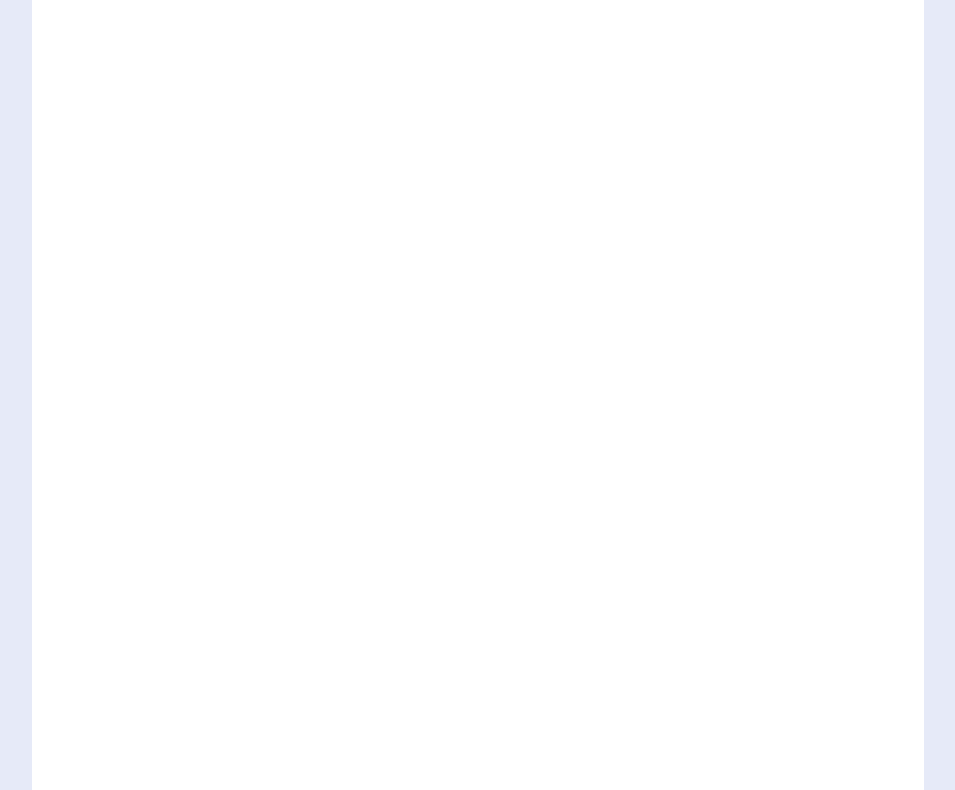
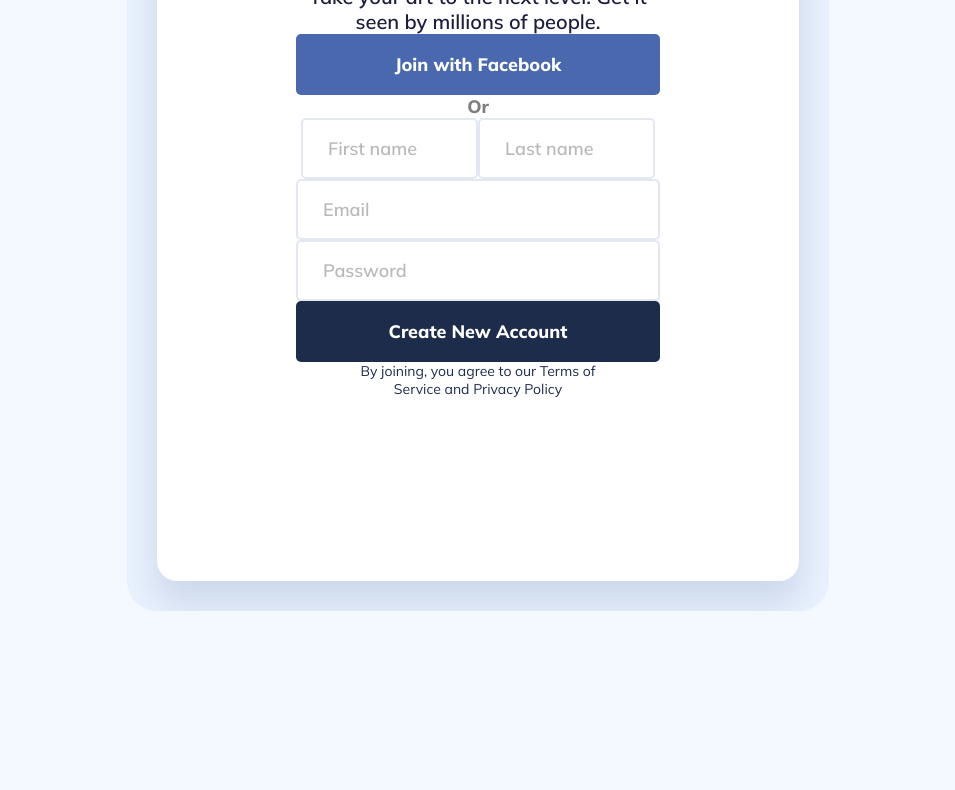
Before and after one commit to mertakkan/signup-form, a plain HTML site: page index.html in a window 1280 px wide. Shown: the part 320-1110 px from the top of the page, without its empty margins (162-1117 px from the left). After the commit the page ends 931 px from the top, so only its background shows below. Drawn offline with Linux system fonts and the light colour scheme.

Commit message:
Components created

```diff
--- a/assets/scss/abstracts/variables/_colors.scss
+++ b/assets/scss/abstracts/variables/_colors.scss
@@ -1,9 +1,8 @@
-$midnight-express: #151b32;
-$periwinkle: #bfc8e6;
 $white: #ffffff;
-$royal-blue: #516fd4;
-$ghost: #fbfcff;
-$cornflower-blue: #849fff;
-$periwinkle-heavy: #bcc6e7;
-$periwinkle-light: #bfc8e5;
-$solitude: #e6eaf8;
+$tangaroa: #1b1c40;
+$periwinkle: #c8d1e5;
+$bunting: #1e2c4b;
+$black: #000000;
+$mariner: #4968ad;
+$solitude: #e8f1fd;
+$alice-blue: #f4f9ff;
--- a/assets/scss/abstracts/variables/_radius.scss
+++ b/assets/scss/abstracts/variables/_radius.scss
@@ -1,5 +1,3 @@
-$r-xs: 4px;
-$r-sm: 8px;
-$r-md: 10px;
-$r-lg: 16px;
-$r-xl: 97px;
+$r-sm: 5px;
+$r-md: 20px;
+$r-lg: 30px;
--- a/assets/scss/abstracts/variables/_spacing.scss
+++ /dev/null
@@ -1,8 +0,0 @@
-$xxs: 2px;
-$xs: 4px;
-$sm: 8px;
-$md: 16px;
-$lg: 20px;
-$xl: 24px;
-$xxl: 70px;
-$xxxl: 100px;
--- a/assets/scss/abstracts/variables/_typography.scss
+++ b/assets/scss/abstracts/variables/_typography.scss
@@ -1,11 +1,10 @@
-$first-font: "Poppins", sans-serif;
-$second-font: "Merriweather", serif;
+$first-font: "Mulish", sans-serif;
 
-$fs-xs: 12px;
-$fs-sm: 14px;
-$fs-md: 16px;
-$fs-lg: 18px;
-$fs-xl: 32px;
+$fs-xs: 14px;
+$fs-sm: 18px;
+$fs-md: 20px;
+$fs-lg: 36px;
 
-$font-bold: 700;
-$font-black: 900;
+$font-light: 400;
+$font-bold: 600;
+$font-black: 800;
--- a/assets/scss/base/_fonts.scss
+++ b/assets/scss/base/_fonts.scss
@@ -1 +1,3 @@
-@import url('https://fonts.googleapis.com/css2?family=Merriweather:wght@700;900&family=Mulish:wght@700&family=Poppins:wght@500&display=swap');
+@import url("https://fonts.googleapis.com/css2?family=Mulish:wght@300;400&display=swap");
+@import url("https://fonts.googleapis.com/css2?family=Mulish:wght@300;400;600&display=swap");
+@import url("https://fonts.googleapis.com/css2?family=Mulish:wght@300;400;600;800&display=swap");
--- a/assets/scss/base/_reset.scss
+++ b/assets/scss/base/_reset.scss
@@ -13,14 +13,20 @@
   list-style: none;
 }
 
-select, input {
-    -webkit-appearance: none;
-    -moz-appearance: none;
-    appearance: none;
+ul {
+  display: flex;
+  flex-direction: row;
+}
+
+select,
+input {
+  -webkit-appearance: none;
+  -moz-appearance: none;
+  appearance: none;
 }
 
 body {
-  background: $solitude;
-  height: 100vh;
-  padding: 173px 194px;
+  @include flex(column, center, center);
+  background: $alice-blue;
+  flex-shrink: 0;
 }
--- /dev/null
+++ b/assets/scss/components/_button.scss
@@ -0,0 +1,23 @@
+.buttonJoin,
+.buttonCreate {
+  @include flex(column, center, center);
+  width: 364px;
+  height: 61px;
+  flex-shrink: 0;
+  color: $white;
+  text-align: center;
+  font-family: $first-font;
+  font-size: $fs-sm;
+  font-style: normal;
+  font-weight: $font-black;
+  line-height: normal;
+  border-radius: $r-sm;
+}
+
+.buttonJoin {
+  background: $mariner;
+}
+
+.buttonCreate {
+  background: $bunting;
+}
--- /dev/null
+++ b/assets/scss/components/_form.scss
@@ -0,0 +1,9 @@
+.form {
+  @include flex(column, center, center);
+  width: 642px;
+  height: 871px;
+  flex-shrink: 0;
+  border-radius: $r-md;
+  background: $white;
+  box-shadow: 0px 22px 35px 0px rgba(5, 27, 105, 0.12);
+}
--- a/assets/scss/components/_frame.scss
+++ b/assets/scss/components/_frame.scss
@@ -1,6 +1,8 @@
 .frame {
-  @include flex(column, center, flex-start);
-  background-color: $white;
+  @include flex(column, center, center);
+  width: 702px;
+  height: 931px;
+  flex-shrink: 0;
   border-radius: $r-lg;
-  height: 1200px;
+  background: $solitude;
 }
--- a/assets/scss/components/_index.scss
+++ b/assets/scss/components/_index.scss
@@ -1 +1,6 @@
 @import "./frame";
+@import "./form";
+@import "./title";
+@import "./text";
+@import "./button";
+@import "./input";
--- /dev/null
+++ b/assets/scss/components/_input.scss
@@ -0,0 +1,27 @@
+.inputBox,
+.inputName {
+  @include flex(row, baseline, center);
+  flex-shrink: 0;
+  @include border(2px, solid, $periwinkle, $r-sm);
+  background: $white;
+  padding-left: 25px;
+  padding-top: 19px;
+  padding-bottom: 19px;
+  color: $tangaroa;
+  font-family: $first-font;
+  font-size: $fs-sm;
+  font-style: normal;
+  font-weight: $font-bold;
+  line-height: normal;
+  opacity: 0.5;
+}
+
+.inputName {
+  width: 177px;
+  height: 61px;
+}
+
+.inputBox {
+  width: 364px;
+  height: 61px;
+}
--- /dev/null
+++ b/assets/scss/components/_text.scss
@@ -0,0 +1,40 @@
+.text {
+  &-top {
+    display: flex;
+    width: 381px;
+    flex-direction: column;
+    flex-shrink: 0;
+    color: $tangaroa;
+    font-size: $fs-md;
+    font-weight: $font-bold;
+    font-family: $first-font;
+    line-height: normal;
+    font-style: normal;
+    text-align: center;
+  }
+
+  &-middle {
+    color: $black;
+    font-size: $fs-sm;
+    font-weight: $font-black;
+    opacity: 0.5;
+    font-family: $first-font;
+    line-height: normal;
+    font-style: normal;
+    text-align: center;
+  }
+
+  &-footer {
+    display: flex;
+    width: 274px;
+    flex-direction: column;
+    flex-shrink: 0;
+    color: $bunting;
+    font-size: $fs-xs;
+    font-weight: $font-light;
+    font-family: $first-font;
+    line-height: normal;
+    font-style: normal;
+    text-align: center;
+  }
+}
--- /dev/null
+++ b/assets/scss/components/_title.scss
@@ -0,0 +1,13 @@
+.title {
+  display: flex;
+  width: 254px;
+  flex-direction: column;
+  flex-shrink: 0;
+  color: $tangaroa;
+  text-align: center;
+  font-family: $first-font;
+  font-size: $fs-lg;
+  font-style: normal;
+  font-weight: $font-black;
+  line-height: normal;
+}
--- a/index.html
+++ b/index.html
@@ -8,6 +8,25 @@
   </head>
 
   <body>
-    <section class="card"></section>
+    <div class="frame">
+      <div class="form">
+        <div class="title">Join the community</div>
+        <div class="text-top">
+          Take your art to the next level. Get it seen by millions of people.
+        </div>
+        <div class="buttonJoin">Join with Facebook</div>
+        <div class="text-middle">Or</div>
+        <ul>
+          <input class="inputName" type="text" placeholder="First name" />
+          <input class="inputName" type="text" placeholder="Last name" />
+        </ul>
+        <input class="inputBox" type="text" placeholder="Email" />
+        <input class="inputBox" type="text" placeholder="Password" />
+        <div class="buttonCreate">Create New Account</div>
+        <div class="text-footer">
+          By joining, you agree to our Terms of Service and Privacy Policy
+        </div>
+      </div>
+    </div>
   </body>
 </html>
```
Also changed, not shown: assets/css/main.css, 1 other file.
